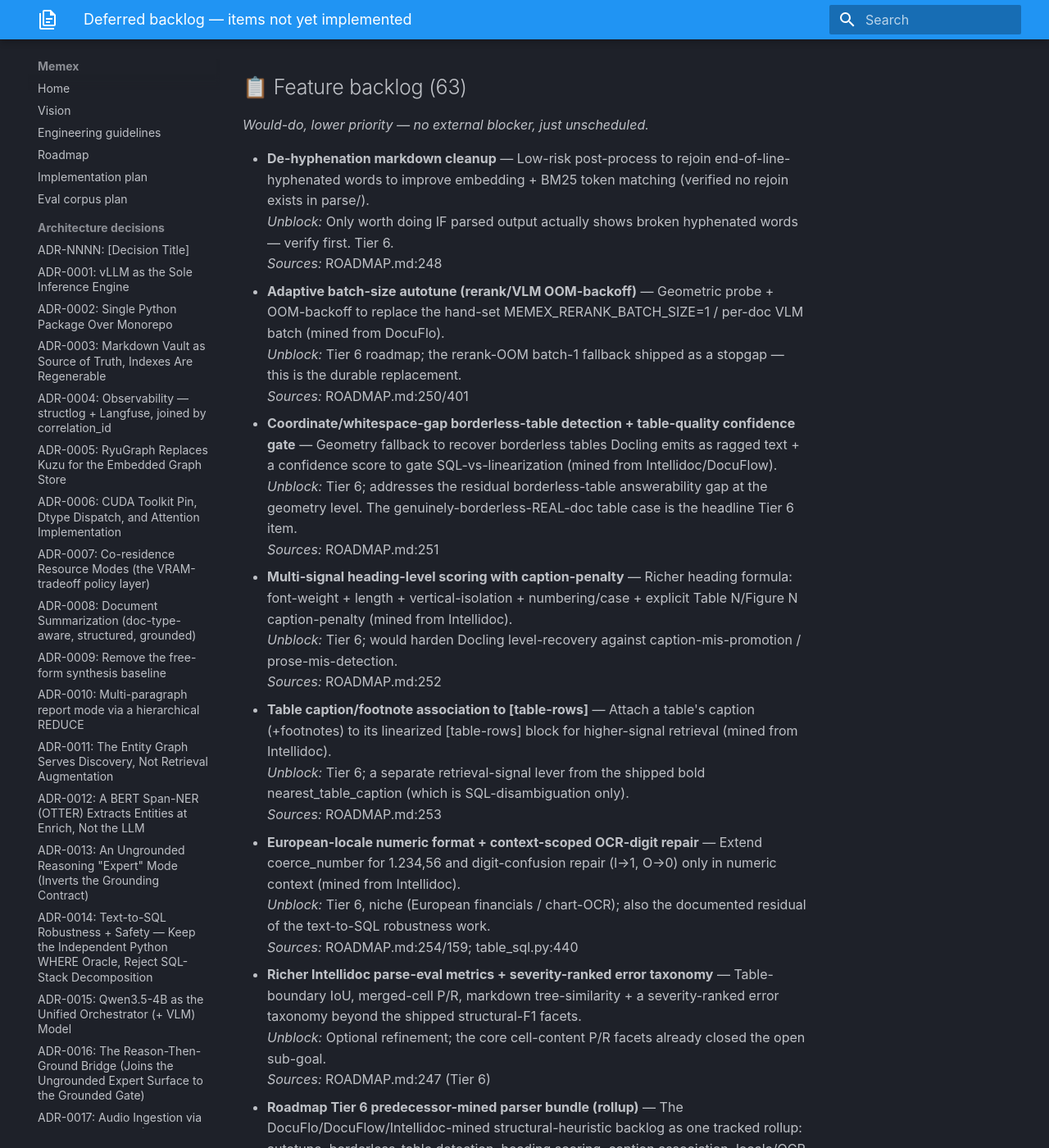
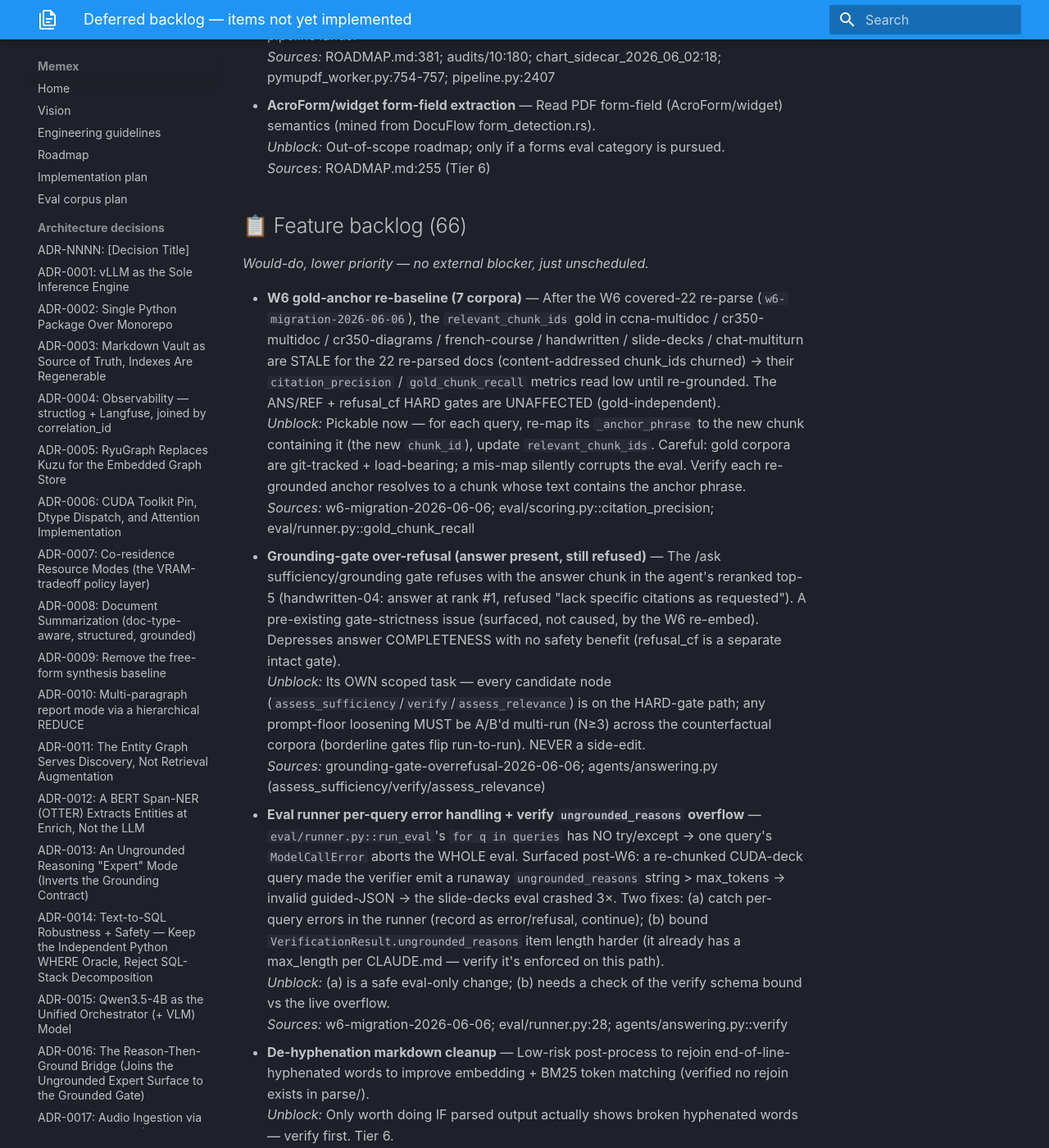
Before and after one commit to Zenetusken/memex, an MkDocs documentation site: the page built from docs/deferred-backlog.md, in a window 1280 px wide and 1400 px high, scrolled down 9242 px. Shown: the whole window at 82% size. Built offline with MkDocs 1.6.1 and Material for MkDocs 9.7.7, drawn with Linux system fonts in a browser that asks for light colours; some of the changed text lies outside the part shown.

Commit message:
docs: reconcile backlog after the W6 staged migration
The W6 vault-wide VLM-prompt migration ran 2026-06-06 as a staged partial
(22 eval-covered docs re-parsed to V2 + kept; 25 unvalidatable held on
baseline — a deliberate mixed vault). HARD gate held everywhere
(refusal_cf=1.0, 0 hallucination, ccna +1); 3 stable -1 ANS root-caused as
2 recoverable grounding-gate over-refusals + 1 retrieval recall miss.

Mark the W6 vault-wide migration item DONE-partial and add three follow-ups
to the feature backlog: gold-anchor re-baseline for the 7 affected corpora,
the grounding-gate over-refusal investigation, and the eval-runner per-query
error handling + verify ungrounded_reasons overflow robustness gap.

No code changed (V2 was already on main); the migration changed only the
vault + derived state, which are not git-tracked.

Co-Authored-By: Claude Opus 4.8 (1M context) <noreply@anthropic.com>

```diff
--- a/docs/deferred-backlog.md
+++ b/docs/deferred-backlog.md
@@ -18,10 +18,16 @@
 > half-doc detect, chart-OCR unload, orchestrator reconcile); only half-doc resume/sweep remains, deferred-
 > by-design (auto-acting at startup is unsafe; the manual `memex index <doc>` path exists). (1) **VLM W6**
 > — the V2 prompt (decoration-skip WITHOUT the verbosity-inducing preservation guard) SHIPPED (`c911a80`),
-> validated on the regression site (cr350-diagrams 11/11 ANS, no −1); the **vault-wide re-parse migration**
-> (apply V2 to the other ~37 VLM docs) is deferred — **NOW UNBLOCKED** (the daemon-state root-fix below
-> SHIPPED 2026-06-06, so a CLI re-parse no longer breaks the daemon). (2) **Docling re-tiering** — premise
-> confirmed via diagnostic but it's a redesign, not a tweak (see Queued).
+> validated on the regression site (cr350-diagrams 11/11 ANS, no −1); the **vault-wide re-parse migration
+> RAN 2026-06-06 as a STAGED PARTIAL → DONE** (`w6-migration-2026-06-06`): the **22 eval-covered VLM docs
+> re-parsed to V2 + KEPT**, the **25 unvalidatable HELD on baseline** (deliberate MIXED vault). HARD gate held
+> (refusal_cf=1.0, 0 halluc, ccna +1); 3 stable −1 ANS (2 recoverable gate over-refusals + 1 retrieval miss).
+> **LESSON: re-transcribing a non-deterministic VLM doc churns chunks → retrieval/grounding shift even with
+> NO content loss.** (2) **Docling re-tiering** — premise confirmed via diagnostic but it's a redesign, not a
+> tweak (see Queued).
+>
+> **New follow-ups from the W6 migration (see Feature backlog):** gold-anchor re-baseline for the 7 affected
+> corpora; the grounding-gate over-refusal investigation; the slide-decks verify-JSON-overflow eval-robustness gap.
 
 ## How to read the categories
 
@@ -171,10 +177,19 @@ _Would do, but blocked on curator corpus data, a model/hardware availability, or
   *Unblock:* Out-of-scope roadmap; only if a forms eval category is pursued.
   *Sources:* ROADMAP.md:255 (Tier 6)
 
-## 📋 Feature backlog (63)
+## 📋 Feature backlog (66)
 
 _Would-do, lower priority — no external blocker, just unscheduled._
 
+- **W6 gold-anchor re-baseline (7 corpora)** — After the W6 covered-22 re-parse (`w6-migration-2026-06-06`), the `relevant_chunk_ids` gold in ccna-multidoc / cr350-multidoc / cr350-diagrams / french-course / handwritten / slide-decks / chat-multiturn are STALE for the 22 re-parsed docs (content-addressed chunk_ids churned) → their `citation_precision` / `gold_chunk_recall` metrics read low until re-grounded. The ANS/REF + refusal_cf HARD gates are UNAFFECTED (gold-independent).
+  *Unblock:* Pickable now — for each query, re-map its `_anchor_phrase` to the new chunk containing it (the new `chunk_id`), update `relevant_chunk_ids`. Careful: gold corpora are git-tracked + load-bearing; a mis-map silently corrupts the eval. Verify each re-grounded anchor resolves to a chunk whose text contains the anchor phrase.
+  *Sources:* w6-migration-2026-06-06; eval/scoring.py::citation_precision; eval/runner.py::gold_chunk_recall
+- **Grounding-gate over-refusal (answer present, still refused)** — The /ask sufficiency/grounding gate refuses with the answer chunk in the agent's reranked top-5 (handwritten-04: answer at rank #1, refused "lack specific citations as requested"). A pre-existing gate-strictness issue (surfaced, not caused, by the W6 re-embed). Depresses answer COMPLETENESS with no safety benefit (refusal_cf is a separate intact gate).
+  *Unblock:* Its OWN scoped task — every candidate node (`assess_sufficiency`/`verify`/`assess_relevance`) is on the HARD-gate path; any prompt-floor loosening MUST be A/B'd multi-run (N≥3) across the counterfactual corpora (borderline gates flip run-to-run). NEVER a side-edit.
+  *Sources:* grounding-gate-overrefusal-2026-06-06; agents/answering.py (assess_sufficiency/verify/assess_relevance)
+- **Eval runner per-query error handling + verify `ungrounded_reasons` overflow** — `eval/runner.py::run_eval`'s `for q in queries` has NO try/except → one query's `ModelCallError` aborts the WHOLE eval. Surfaced post-W6: a re-chunked CUDA-deck query made the verifier emit a runaway `ungrounded_reasons` string > max_tokens → invalid guided-JSON → the slide-decks eval crashed 3×. Two fixes: (a) catch per-query errors in the runner (record as error/refusal, continue); (b) bound `VerificationResult.ungrounded_reasons` item length harder (it already has a max_length per CLAUDE.md — verify it's enforced on this path).
+  *Unblock:* (a) is a safe eval-only change; (b) needs a check of the verify schema bound vs the live overflow.
+  *Sources:* w6-migration-2026-06-06; eval/runner.py:28; agents/answering.py::verify
 - **De-hyphenation markdown cleanup** — Low-risk post-process to rejoin end-of-line-hyphenated words to improve embedding + BM25 token matching (verified no rejoin exists in parse/).
   *Unblock:* Only worth doing IF parsed output actually shows broken hyphenated words — verify first. Tier 6.
   *Sources:* ROADMAP.md:248
```
